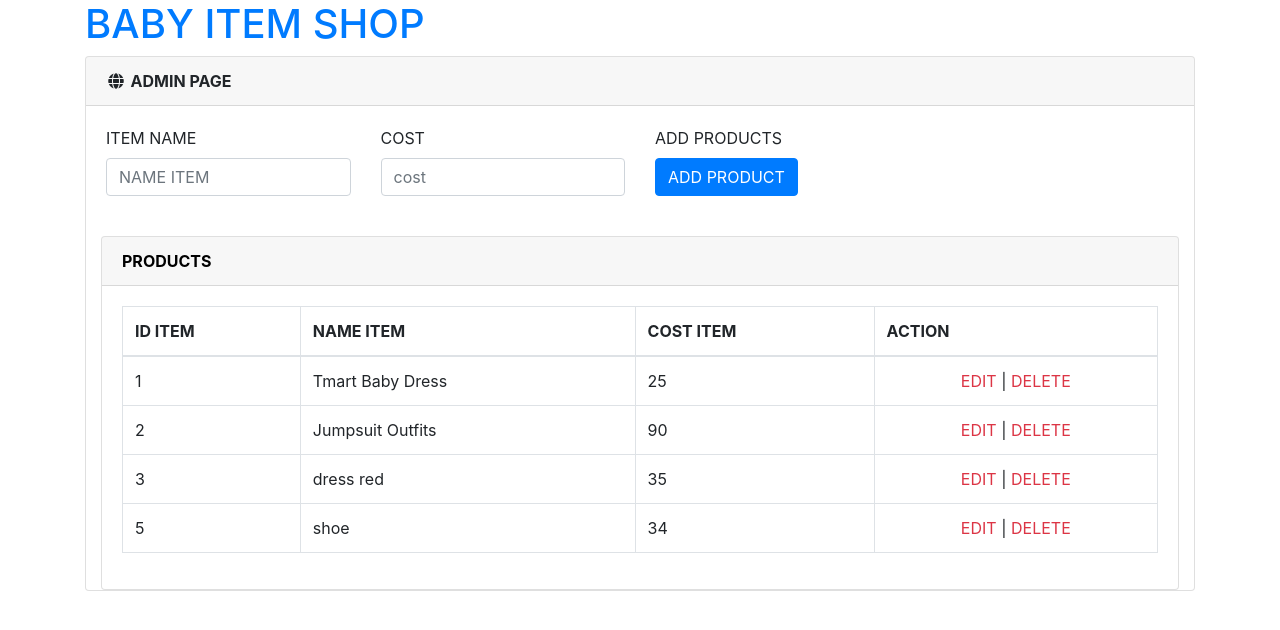
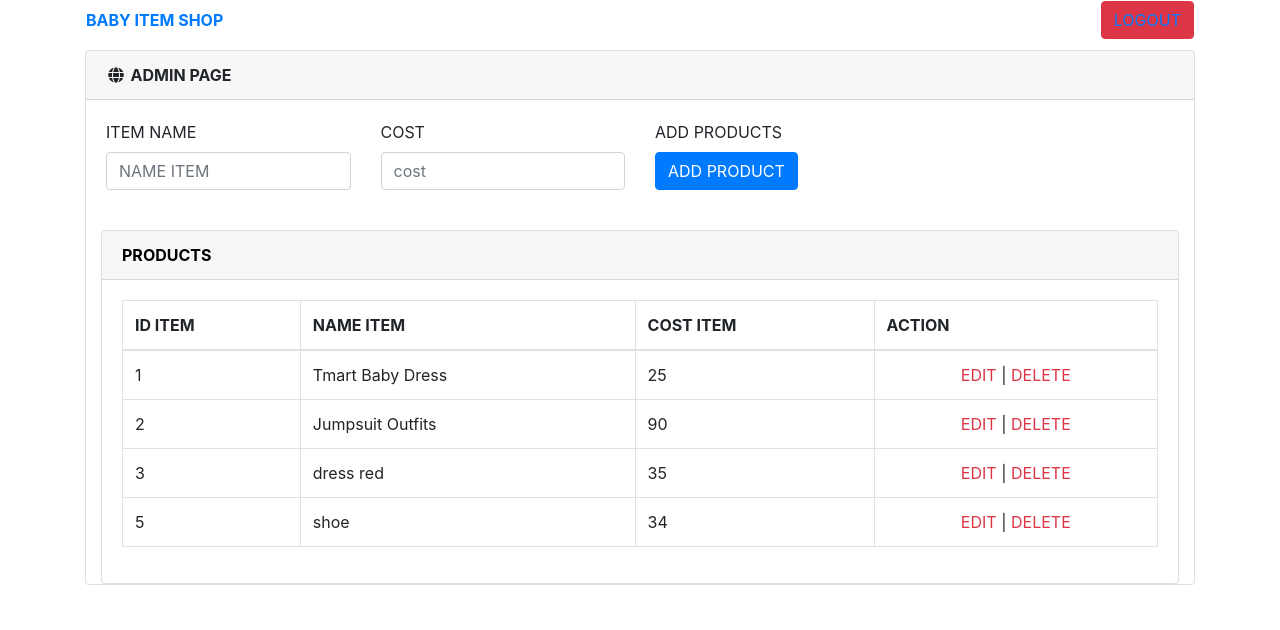
Before and after one commit to NhutNguyen236/A-Baby-care-shop, a PHP site: page / in a window 1280 px wide. Shown: the top 630 px of the page. Run offline with PHP 8.4, Linux system fonts and the light colour scheme; the visitor is signed in with stand-in values (Sample User, id 1); data comes from the database, SQL or seed files in the repository; a stand-in replaces the project's code that opens the database connection; lists and menus that the app fills with data are empty; some libraries are stand-ins or nearby versions.

Commit message:
:zap: add logout admin

```diff
--- a/admin/admin/index.php
+++ b/admin/admin/index.php
@@ -1,7 +1,7 @@
 <?php
 ob_start();
 session_start();
-  include($_SERVER['DOCUMENT_ROOT']."/store/database.php");
+include($_SERVER['DOCUMENT_ROOT'] . "/store/database.php");
 if (!isset($_SESSION['admindb'])) {
   header('location: /store/ui/login_register.php');
 } else {
@@ -44,7 +44,18 @@ if (isset($_POST['name_item'])) {
 
 <body>
   <div class="container">
-    <h1><a href="https://learncodeweb.com/php/php-crud-in-bootstrap-4-with-search-functionality/">BABY ITEM SHOP</a></h1>
+
+    <table style="width: 100%; height: 100%; margin-bottom: 10px;">
+      <tr>
+        <th>
+          <a href="">BABY ITEM SHOP</a>
+        </th>
+        <th style="text-align: right;">
+          <button type="submit" class="btn btn-danger"><a href="logout.php">LOGOUT</a></button>
+        </th>
+      </tr>
+    </table>
+
     <div class="card">
       <div class="card-header"><i class="fa fa-fw fa-globe"></i> <strong>ADMIN PAGE</strong></div>
 
@@ -95,8 +106,8 @@ if (isset($_POST['name_item'])) {
                   <td><?php echo $dsnv['item_id'] ?></td>
                   <td><?php echo $dsnv['item_name'] ?></td>
                   <td><?php echo $dsnv['cost'] ?></td>
-                  <td ALIGN="center"><a href="edit.php?item_id=<?php echo $dsnv['item_id'];?>" class="text-danger">EDIT</a> |
-                    <a href="delete.php?id_item=<?php echo $dsnv['item_id'];?>" class="text-danger">DELETE</a>
+                  <td ALIGN="center"><a href="edit.php?item_id=<?php echo $dsnv['item_id']; ?>" class="text-danger">EDIT</a> |
+                    <a href="delete.php?id_item=<?php echo $dsnv['item_id']; ?>" class="text-danger">DELETE</a>
                   </td>
                 </tr>
               <?php endforeach; ?>
--- /dev/null
+++ b/admin/admin/logout.php
@@ -0,0 +1,5 @@
+<?php
+    session_start();
+    unset($_SESSION["admindb"]);
+    header("Location: /store/ui/login_register.php");
+?>
```
Lines whose indentation alone changed are shown as unchanged.
